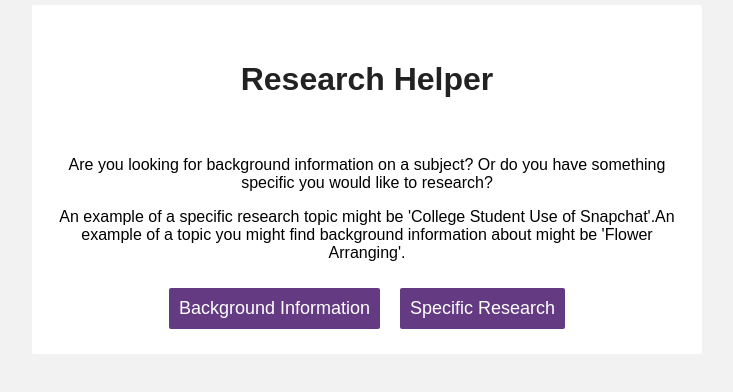
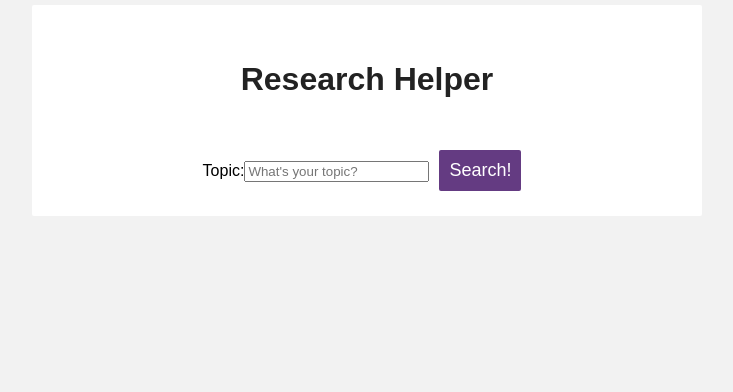
Before and after one commit to mdale-ebsco/research-helper, a React (Create React App) app: page / in a window 1280 px wide. Both pictures are taken after a click on the button "Background Information". Shown: the top 392 px of the page, without its empty margins (273-1006 px from the left). Built offline with nearby package versions, Linux system fonts and the light colour scheme.

Commit message:
API GATEWAY

```diff
--- a/src/components/App.js
+++ b/src/components/App.js
@@ -31,14 +31,25 @@ class App extends Component {
       this.state = {
           currentState: 'start',
           query: '',
-          items: []
+          items: [],
+          profile: 'edsfreedbs'
         };
+        this.transition = this.transition.bind(this);
+    }
+
+    componentDidUpdate(prevProps, prevState) {
+      if (this.state.currentState === 'rsStart') {
+        this.renderRSStartPage();
+      }
+      if (this.state.currentState === 'edsStart'){
+        this.renderEDSStartPage();
+      }
     }
 
     command(nextState, action) {
     switch (nextState) {
       case 'rsStart':
-        alert("Research Starter");
+
         break;
       case 'edsStart':
         alert("EDS");
@@ -54,7 +65,7 @@ class App extends Component {
     }
   }
 
-  transition(action) {
+  transition = (action) => {
    const currentHelperState = this.state.currentState;
    const nextHelperState =
      machine[currentHelperState][action.type];
@@ -67,10 +78,22 @@ class App extends Component {
        ...nextState
      });
    }
+   console.log("NextHelperState: ", nextHelperState);
+   console.log("this.state.currentState: ", this.state.currentState);
+ }
+
+ renderRSStartPage(){
+   if (this.state.currentState !== 'rsStart') return;
+   return(
+     <div>
+       <FormContainer profile={this.state.profile} />
+     </div>
+   )
  }
 
 
   renderStartPage(state){
+     if (this.state.currentState !== 'start') return;
     return(
       <div>
         <p>Are you looking for background information on a subject? Or do you have something specific you would like to research?</p>
@@ -96,6 +119,7 @@ class App extends Component {
         <Header heading="Research Helper"/>
         <div className="content">
            {this.renderStartPage(helperState)}
+           {this.renderRSStartPage(helperState)}
         </div>
       </div>
     );
--- a/src/components/FormContainer.js
+++ b/src/components/FormContainer.js
@@ -2,14 +2,44 @@ import React, { Component } from 'react';
 import InputContainer from './InputContainer';
 import Prompt from './Prompt';
 import Button from './Button';
+import { getAuthToken } from '../helpers';
 import '../css/App.css';
 
+
 class FormContainer extends Component {
+  constructor(props){
+    super(props);
+    this.state = {
+      results: [],
+      searchTerm: ''
+    }
+    console.log(this.props);
+  }
+
+
+
+  handleSubmit = (event) => {
+    event.preventDefault();
+    const data = new FormData(event.target);
+    var query =  event.target.topic.value;
+    console.log(query);
+    var url = "https://widgets.ebscohost.com/prod/encryptedkey/eds/eds.php?k=eyJjdCI6IlhWa3kwbVg1TTk4M3JRQmVFSlhHM0p6R3owOE54WWhPMkZlTmNRY0YyZk09IiwiaXYiOiJjNmM0YmNkZTFhOTU4ZjM2ZWE1ZTYxOTIyYWU5NmU0NiIsInMiOiIxNDFjYWZlODViN2Q1MWY5In0=&p=bWFkYWxlLmFwcHMuYXBpLXNlYXJjaA==&s=0,1,1,0,0,0&q=search?query="+query+"%26relatedcontent%3Drs";
+
+    fetch(url)
+    .then((res) => res.json())
+            .then((data) => {
+              console.log('SEARCH RESULTS:', data.SearchResult.RelatedContent.RelatedRecords);
+            })
+}
+
   render() {
     return (
       <div>
-        <Prompt text="The Research Helper is a tool to assist you in finding resources for your class paper, project, discussions, or other assignments."/>
-        <Prompt text="The Research Helper will ask you a few questions about your topic and the resources you need, then help you navigate the results. Ready to get started? Click 'Start my Research' below!"/>
+        <form onSubmit={this.handleSubmit}>
+          <label for="topic">Topic:</label>
+          <input type="text" id="topic" name="topic" required placeholder="What's your topic?" />
+          <button>Search!</button>
+        </form>
       </div>
     );
   }
```
